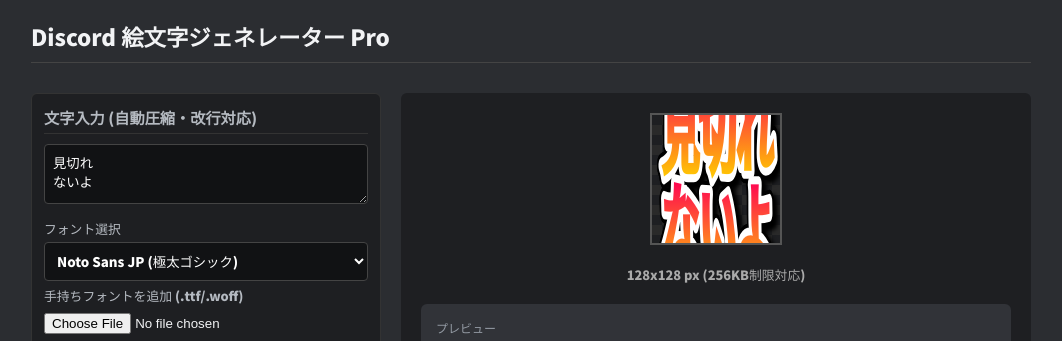
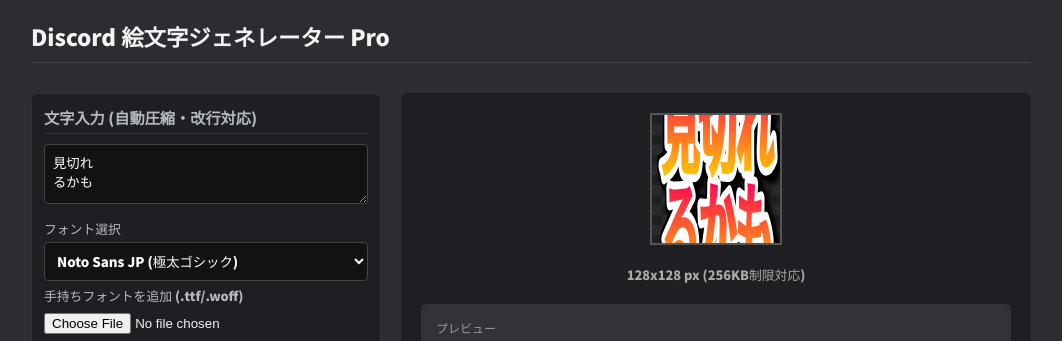
Before and after one commit to obakataro/emoji-maker, a plain HTML site: page index.html in a window 1280 px wide. Shown: the top 341 px of the page, without its empty margins (109-1171 px from the left). Drawn offline with Linux system fonts and the light colour scheme; a web font is replaced by a local one.

```diff
--- a/index.html
+++ b/index.html
@@ -150,7 +150,7 @@
 
         <div class="control-group">
             <h3>文字入力 (自動圧縮・改行対応)</h3>
-            <textarea id="textInput" placeholder="改行で&#10;2行に&#10;なります">見切れ&#10;ないよ</textarea>
+            <textarea id="textInput" placeholder="改行で&#10;2行に&#10;なります">見切れ&#10;るかも</textarea>
 
             <div class="row" style="margin-top:10px;">
                 <div class="full-width">
```
